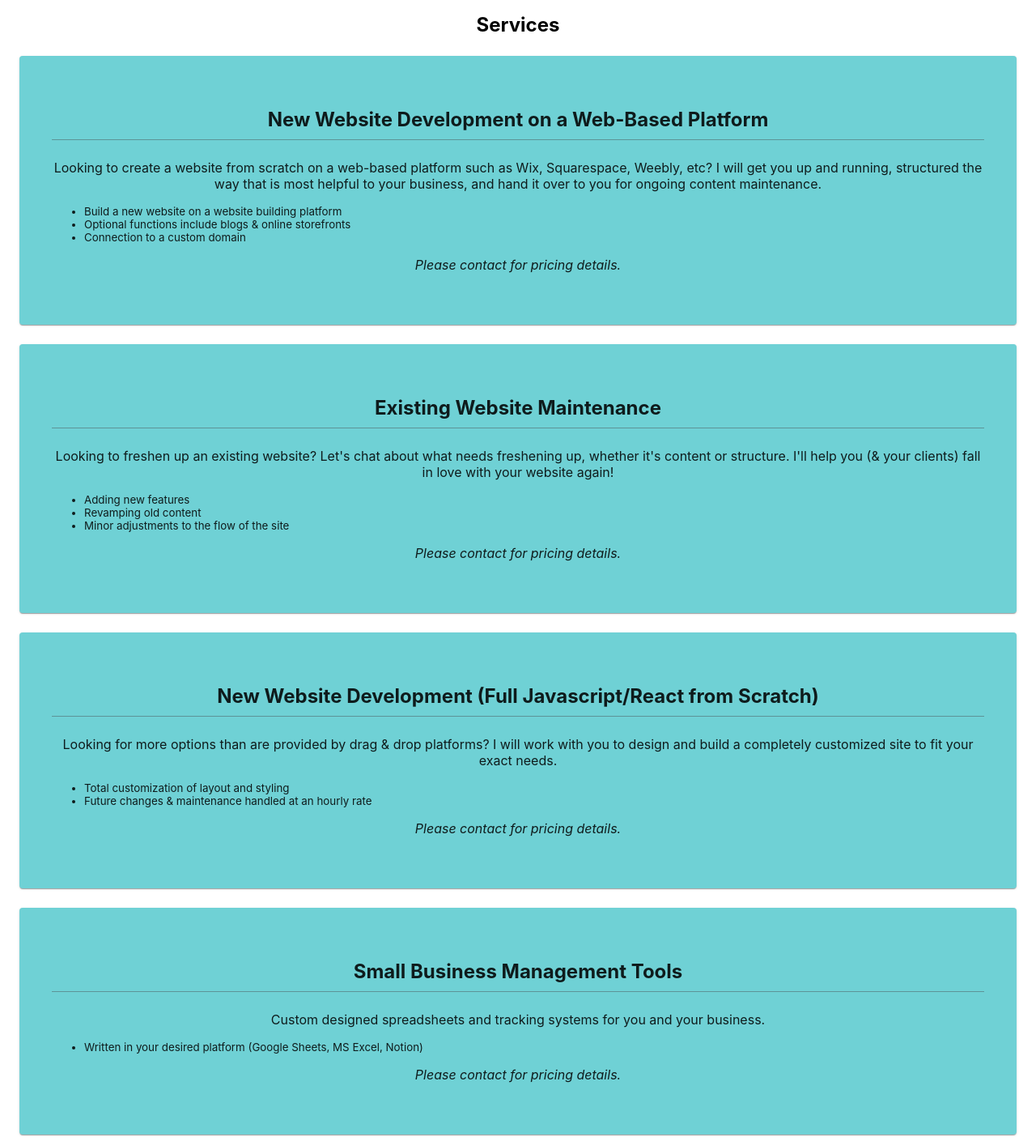
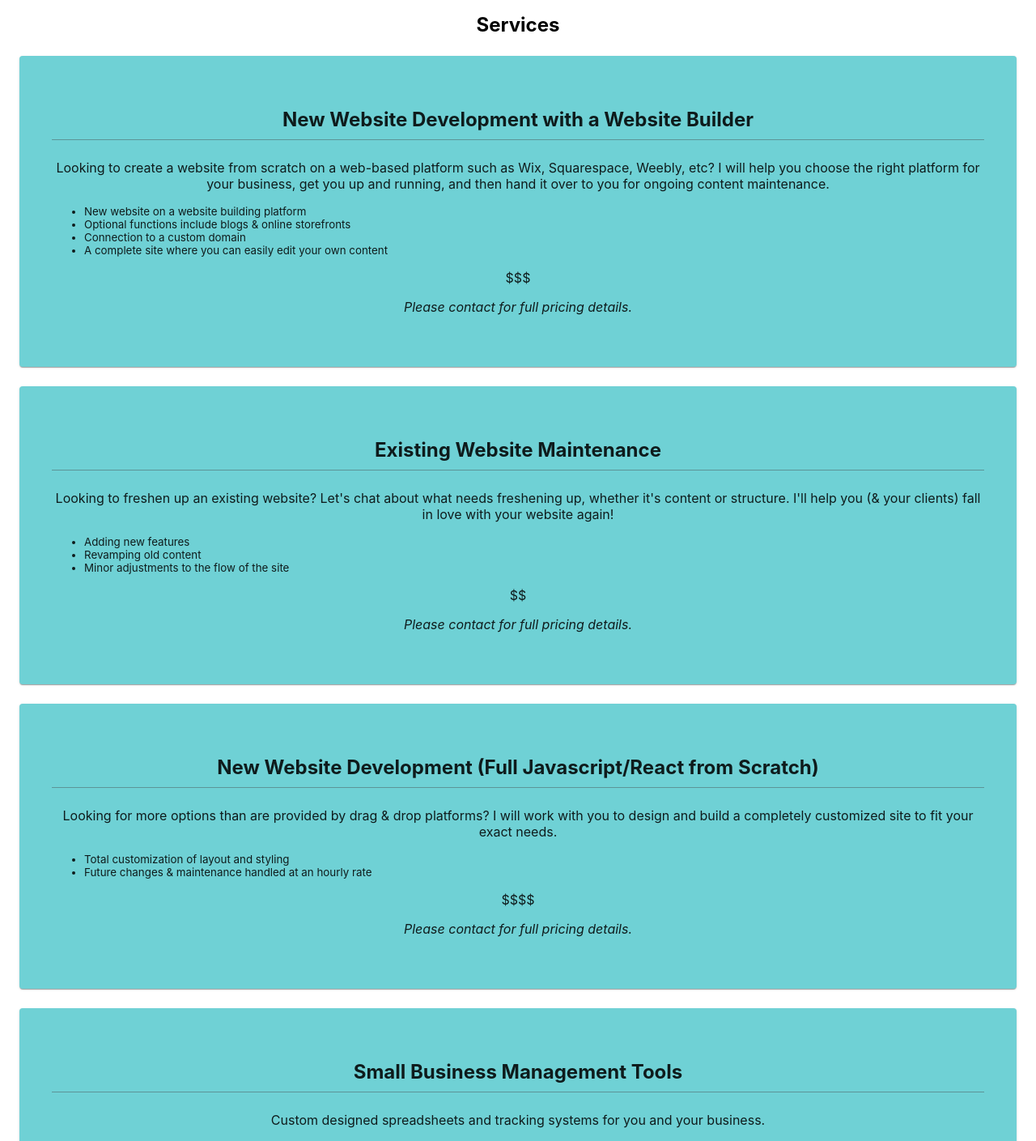
Before and after one commit to emmazart/magicians-workshop, a React (Create React App) app: page / in a window 1280 px wide. Shown: the part 1760-3169 px from the top of the page at 81% size. Built offline with nearby package versions, Linux system fonts and the light colour scheme.

Commit message:
adjustments to services descriptions

```diff
--- a/src/components/About.js
+++ b/src/components/About.js
@@ -8,7 +8,7 @@ function About() {
     const theme = useTheme();
     const styles = {
         container: {
-            m: 3, p:3, minWidth: 250, backgroundColor: 'grey'
+            m: 3, p:3, minWidth: 250, backgroundColor: 'lightgrey'
         },
         // h2: {
         //     color: theme.palette.primary.main
--- a/src/components/Card.js
+++ b/src/components/Card.js
@@ -33,6 +33,7 @@ function ItemCard(props) {
                             )
                         })}
                     </ul>
+                    <p>{props.range}</p>
                     <p style={{fontStyle:"italic"}}>{props.price}</p>
                     </CardContent>
                 </Card>
--- a/src/components/Services.js
+++ b/src/components/Services.js
@@ -5,28 +5,32 @@ function Services() {
 
     const services = [
         {
-            title: 'New Website Development on a Web-Based Platform',
-            description: 'Looking to create a website from scratch on a web-based platform such as Wix, Squarespace, Weebly, etc? I will get you up and running, structured the way that is most helpful to your business, and hand it over to you for ongoing content maintenance.',
-            highlights: ['Build a new website on a website building platform', 'Optional functions include blogs & online storefronts', 'Connection to a custom domain'],
-            price: 'Please contact for pricing details.'
+            title: 'New Website Development with a Website Builder',
+            description: 'Looking to create a website from scratch on a web-based platform such as Wix, Squarespace, Weebly, etc? I will help you choose the right platform for your business, get you up and running, and then hand it over to you for ongoing content maintenance. ',
+            highlights: ['New website on a website building platform', 'Optional functions include blogs & online storefronts', 'Connection to a custom domain', 'A complete site where you can easily edit your own content'],
+            priceRange: '$$$',
+            price: 'Please contact for full pricing details.'
         },
         {
             title: 'Existing Website Maintenance',
             description: "Looking to freshen up an existing website? Let's chat about what needs freshening up, whether it's content or structure. I'll help you (& your clients) fall in love with your website again!",
             highlights: ['Adding new features', 'Revamping old content', 'Minor adjustments to the flow of the site'],
-            price: 'Please contact for pricing details.'
+            priceRange: '$$',
+            price: 'Please contact for full pricing details.'
         },
         {
             title: 'New Website Development (Full Javascript/React from Scratch)',
             description: 'Looking for more options than are provided by drag & drop platforms? I will work with you to design and build a completely customized site to fit your exact needs.',
             highlights: ['Total customization of layout and styling', 'Future changes & maintenance handled at an hourly rate'],
-            price: 'Please contact for pricing details.'
+            priceRange: '$$$$',
+            price: 'Please contact for full pricing details.'
         },
         {
             title: 'Small Business Management Tools',
             description: 'Custom designed spreadsheets and tracking systems for you and your business.',
-            highlights: ['Written in your desired platform (Google Sheets, MS Excel, Notion)'],
-            price: 'Please contact for pricing details.'
+            highlights: ['Written in your desired platform (Google Sheets, MS Excel, Notion)', 'Client & Sales tracking', 'Income & Expense tracking', 'Implementation of Calendly, Mailchimp, or other automated features'],
+            priceRange: '$',
+            price: 'Please contact for full pricing details.'
         }
 
     ]
@@ -37,7 +41,7 @@ function Services() {
             {
                 services.map(service => {
                     return (
-                        <Card services="true" title={service.title} description={service.description} highlights={service.highlights} price={service.price}></Card>
+                        <Card services="true" title={service.title} description={service.description} highlights={service.highlights} range={service.priceRange} price={service.price}></Card>
                     )
                 })
             }
```
